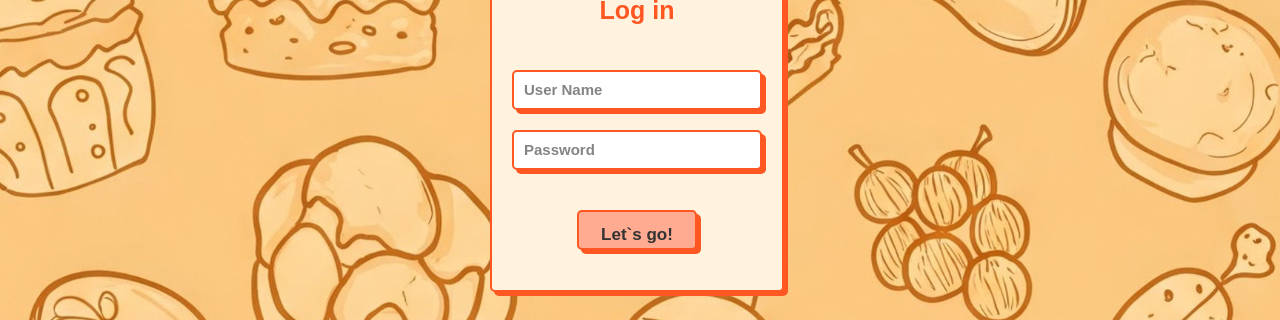
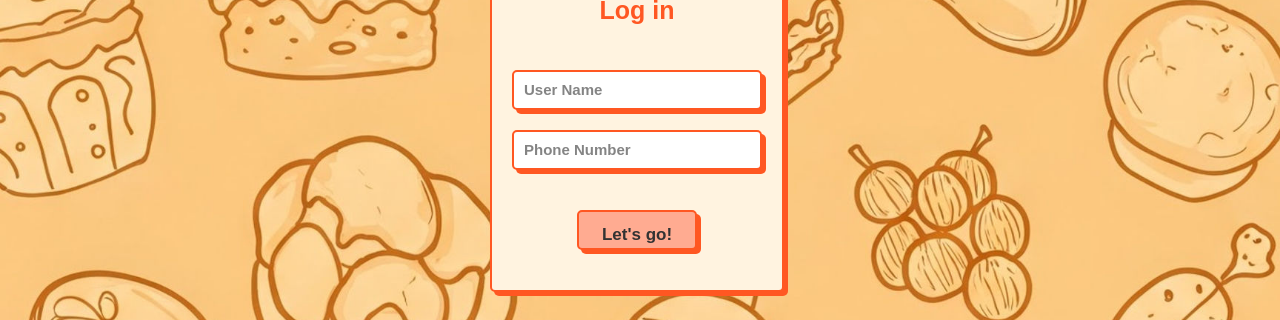
Before and after one commit to uvindusl/EAD2-Frontend, a React (Vite) app: page / in a window 1280 px wide. Shown: the part 353-673 px from the top of the page. Built offline with nearby package versions, Linux system fonts and the light colour scheme.

Commit message:
Enhance LoginForm with error handling and loading state; update API endpoints in FoodPage and HomePage

```diff
--- a/src/components/LoginForm.tsx
+++ b/src/components/LoginForm.tsx
@@ -1,7 +1,30 @@
 import styled from "styled-components";
 import "../css/LoginForm.css";
+import React, { useState } from "react";
 
-const LoginForm = () => {
+interface LoginFormProps {
+  onLogin: (username: string, tel: number) => void;
+  loading?: boolean;
+  error?: string | null;
+}
+
+const LoginForm: React.FC<LoginFormProps> = ({
+  //React.FC is represents the type of a functional component
+  onLogin,
+  loading = false,
+  error = null,
+}) => {
+  const [username, setUsername] = useState<string>("");
+  const [tel, setTel] = useState<string>("");
+
+  const handleLoginSubmit = (e: React.FormEvent) => {
+    e.preventDefault();
+    const telNumber = parseInt(tel, 10);
+    if (!isNaN(telNumber)) {
+      onLogin(username, telNumber);
+    }
+  };
+
   return (
     <StyledWrapper>
       <div className="wrapper">
@@ -13,20 +36,33 @@ const LoginForm = () => {
             <div className="flip-card__inner">
               <div className="flip-card__front">
                 <div className="title">Log in</div>
-                <form className="flip-card__form">
+                <form className="flip-card__form" onSubmit={handleLoginSubmit}>
                   <input
                     className="flip-card__input"
-                    name="email"
+                    name="username"
                     placeholder="User Name"
-                    type="email"
+                    type="text"
+                    value={username}
+                    onChange={(e) => setUsername(e.target.value)}
+                    disabled={loading}
                   />
                   <input
                     className="flip-card__input"
-                    name="password"
-                    placeholder="Password"
-                    type="password"
+                    name="tel"
+                    placeholder="Phone Number"
+                    type="tel"
+                    value={tel}
+                    onChange={(e) => setTel(e.target.value)}
+                    disabled={loading}
                   />
-                  <button className="flip-card__btn">Let`s go!</button>
+                  {error && <div className="error-message">{error}</div>}
+                  <button
+                    className="flip-card__btn"
+                    type="submit"
+                    disabled={loading}
+                  >
+                    {loading ? "Loading..." : "Let's go!"}
+                  </button>
                 </form>
               </div>
               <div className="flip-card__back">
@@ -35,7 +71,7 @@ const LoginForm = () => {
                   <input
                     className="flip-card__input"
                     placeholder="Name"
-                    type="name"
+                    type="text"
                   />
                   <input
                     className="flip-card__input"
@@ -49,7 +85,9 @@ const LoginForm = () => {
                     placeholder="Password"
                     type="password"
                   />
-                  <button className="flip-card__btn">Confirm!</button>
+                  <button className="flip-card__btn" type="submit">
+                    Confirm!
+                  </button>
                 </form>
               </div>
             </div>
@@ -260,6 +298,21 @@ const StyledWrapper = styled.div`
     color: #333;
     cursor: pointer;
   }
+
+  .error-message {
+    color: #d8000c;
+    background-color: #ffecec;
+    padding: 8px;
+    border-radius: 5px;
+    font-size: 14px;
+    width: 250px;
+    text-align: center;
+  }
+
+  .flip-card__btn:disabled {
+    opacity: 0.7;
+    cursor: not-allowed;
+  }
 `;
 
 export default LoginForm;
--- a/src/pages/FoodPage.tsx
+++ b/src/pages/FoodPage.tsx
@@ -28,7 +28,7 @@ function FoodPage() {
       return;
     }
 
-    const apiUrl = `http://localhost:8080/food-micro/foods/${id}`;
+    const apiUrl = `http://localhost:8081/food-micro/foods/${id}`;
 
     setLoading(true);
     axios
--- a/src/pages/HomePage.tsx
+++ b/src/pages/HomePage.tsx
@@ -19,8 +19,11 @@ function HomePage() {
   const [loading, setLoading] = useState<boolean>(true);
   const [error, setError] = useState<string | null>(null);
 
+  const customerid = sessionStorage.getItem("customerId");
+  console.log("Customer ID: ", customerid);
+
   useEffect(() => {
-    const apiUrl = "http://localhost:8080/food-micro/foods";
+    const apiUrl = "http://localhost:8081/food-micro/foods";
 
     setLoading(true);
     axios
@@ -29,7 +32,8 @@ function HomePage() {
         if (response.status === 200) {
           setFoods(response.data);
         } else if (response.status === 204) {
-          setFoods([]); // Set to empty array if no content
+          //HTTP 204 successfully connect with the server but no data returned
+          setFoods([]);
         }
         setLoading(false);
       })
--- a/src/pages/LoginPage.tsx
+++ b/src/pages/LoginPage.tsx
@@ -1,15 +1,68 @@
+import { useState } from "react";
+import { useNavigate } from "react-router-dom";
 import Footer from "../components/Footer";
 import LoginForm from "../components/LoginForm";
 import NavBar from "../components/navBar";
 import "../css/LoginPage.css";
+import axios from "axios";
+
+interface Customer {
+  customerId: number;
+  customerName: string;
+  customerTel: number;
+}
 
 function LoginPage() {
+  const [customer, setCustomer] = useState<Customer | null>(null);
+  const [loading, setLoading] = useState<boolean>(false);
+  const [error, setError] = useState<string | null>(null);
+  const navigate = useNavigate();
+
+  const handleLogin = (username: string, tel: number) => {
+    const apiUrl = `http://localhost:8080/customer-micro/customers?name=${username}&tel=${tel}`;
+
+    setLoading(true);
+    setError(null);
+
+    axios
+      .get(apiUrl)
+      .then((response) => {
+        if (response.status === 200) {
+          //HTTP 200 status is scuccessful connect with the server and send data
+          const customerid = response.data;
+          setCustomer(response.data);
+          navigate("/home");
+
+          //stroe the customer id
+          sessionStorage.setItem(
+            "customerId",
+            customerid.customerId.toString()
+          );
+        }
+      })
+      .catch((error) => {
+        console.error("Error during login:", error);
+        if (error.response) {
+          if (error.response.status === 404) {
+            setError("Customer not found. Please check your credentials.");
+          } else {
+            setError("Login failed. Please try again later.");
+          }
+        } else {
+          setError("Network error. Please check your connection.");
+        }
+      })
+      .finally(() => {
+        setLoading(false);
+      });
+  };
+
   return (
     <div className="page-wrapper">
       <NavBar />
       <div className="content-area">
         <div className="login-container">
-          <LoginForm />
+          <LoginForm onLogin={handleLogin} loading={loading} error={error} />
         </div>
       </div>
       <Footer />
```
